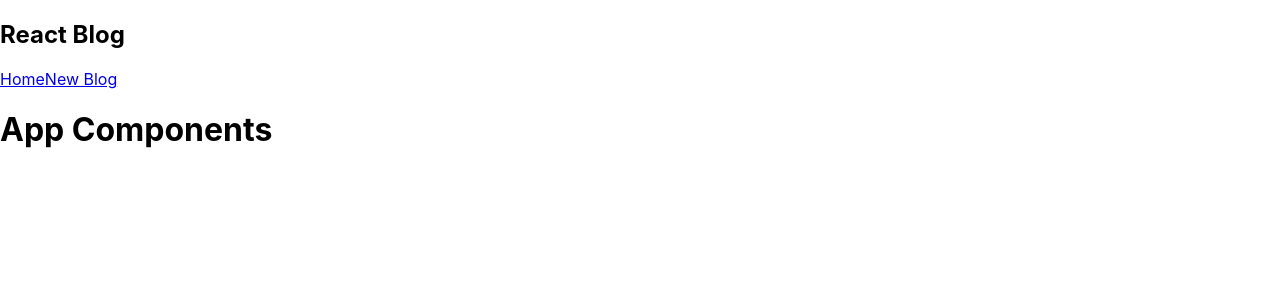
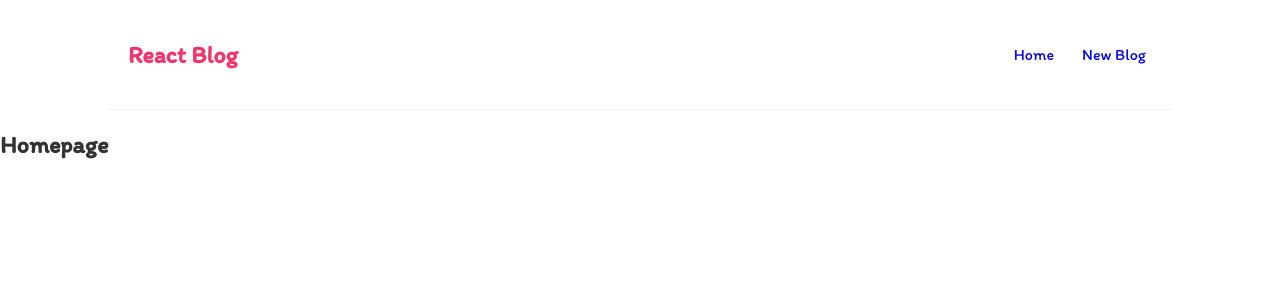
Before and after one commit to Cosmochil/react-blog, a React (Create React App) app: page /blog in a window 1280 px wide. Shown: the top 300 px of the page. Built offline with nearby package versions, Linux system fonts and the light colour scheme.

Commit message:
Add files via upload

```diff
--- /dev/null
+++ b/src/components/Body.jsx
@@ -0,0 +1,15 @@
+import React from 'react'
+import styled from "styled-components";
+
+function Body() {
+    const Body = styled.div`
+
+    `;
+    return (
+      <Body>
+        <h2>Homepage</h2>
+      </Body>
+    );
+}
+
+export default Body
--- a/src/components/Navbar.jsx
+++ b/src/components/Navbar.jsx
@@ -1,17 +1,41 @@
 import React from 'react'
+import styled from 'styled-components'
 
 function Navbar() {
+    const Navbar = styled.nav`
+        padding: 20px;
+        display: flex;
+        align-items: center;
+        max-width: 80vw;
+        margin: 0 auto;
+        border-bottom: 1px solid #f2f2f2;
+    `;
+    const NavHeader = styled.h1`
+      color: #f1356d;
+    `;
+    const NavLinkContainer = styled.div`
+      margin-left: auto;
+    `;
+    const NavLinks = styled.a`
+      margin-left: 16px;
+      text-decoration: none;
+      padding: 6px;
+      &: hover {
+        color: #f1356d;
+      }
+    `;
+
     return (
-        <div>
-            <nav className="navbar">
-                <h1>React Blog</h1>
-                <div className="navlinks">
-                    <a href="/blog">Home</a>
-                    <a href="/create">New Blog</a>
-                </div>
-            </nav>
-        </div>
-    )
+      <div>
+        <Navbar className="navbar">
+          <NavHeader>React Blog</NavHeader>
+          <NavLinkContainer className="navlinks">
+            <NavLinks href="/blog">Home</NavLinks>
+            <NavLinks href="/create">New Blog</NavLinks>
+          </NavLinkContainer>
+        </Navbar>
+      </div>
+    );
 }
 
 export default Navbar
--- a/src/index.css
+++ b/src/index.css
@@ -1,13 +1,12 @@
+@font-face {
+  font-family: 'ItimReg';
+  src: url('./components/fonts/Itim-Regular.ttf')
+}
+
 body {
   margin: 0;
-  font-family: -apple-system, BlinkMacSystemFont, 'Segoe UI', 'Roboto', 'Oxygen',
-    'Ubuntu', 'Cantarell', 'Fira Sans', 'Droid Sans', 'Helvetica Neue',
-    sans-serif;
+  font-family: 'ItimReg';
   -webkit-font-smoothing: antialiased;
   -moz-osx-font-smoothing: grayscale;
+  color: #333;
 }
-
-code {
-  font-family: source-code-pro, Menlo, Monaco, Consolas, 'Courier New',
-    monospace;
-}
--- a/src/pages/Blog.jsx
+++ b/src/pages/Blog.jsx
@@ -1,12 +1,13 @@
 import React from 'react'
 import Navbar from '../components/Navbar'
+import Body from '../components/Body'
 
 function Blog() {
     return (
         <div className="Blog">
             <Navbar />
             <div className="content">
-                <h1>App Components</h1>
+                <Body />
             </div>
         </div>
     )
```
Also changed, not shown: src/components/fonts/Itim-Regular.ttf (added).
